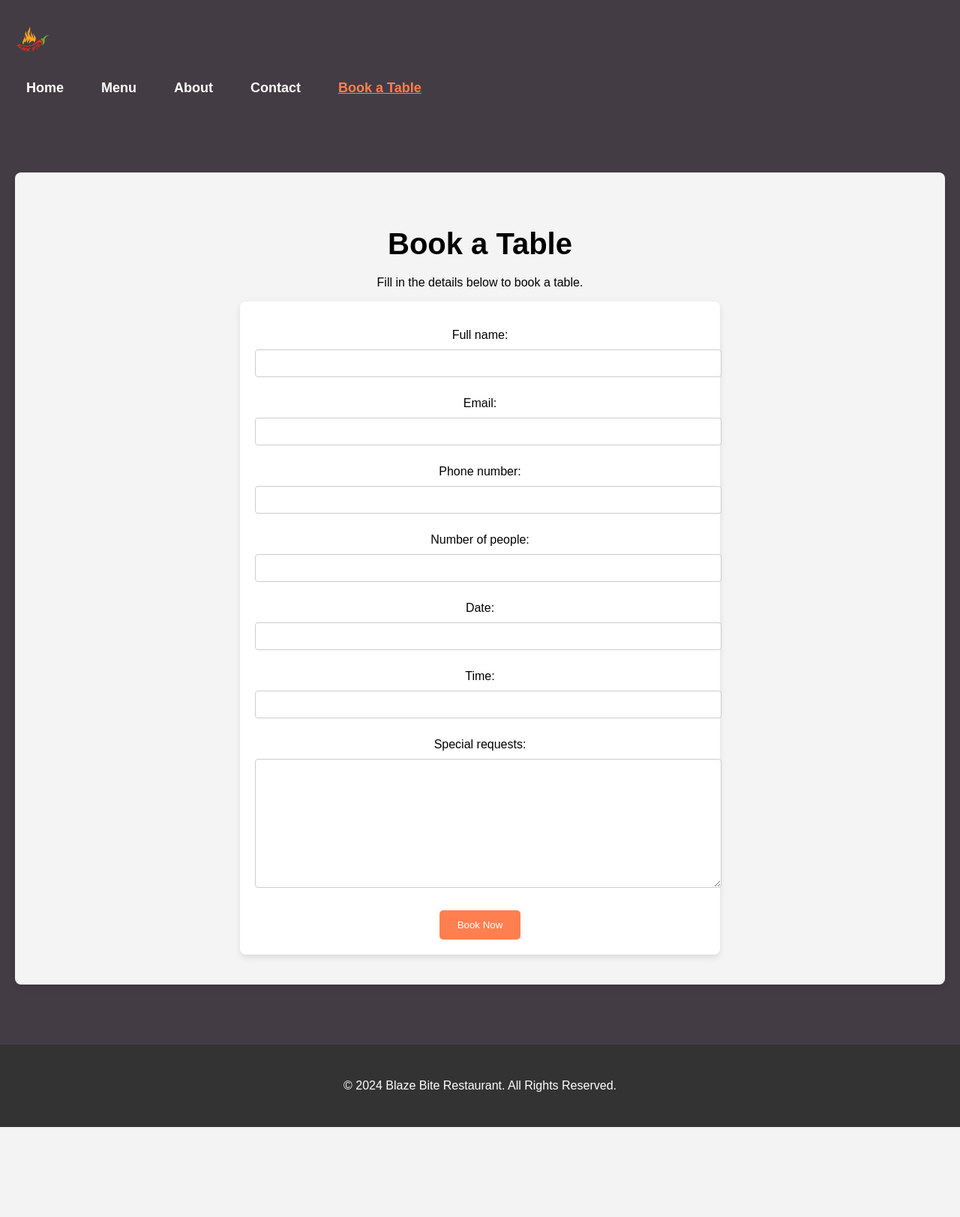
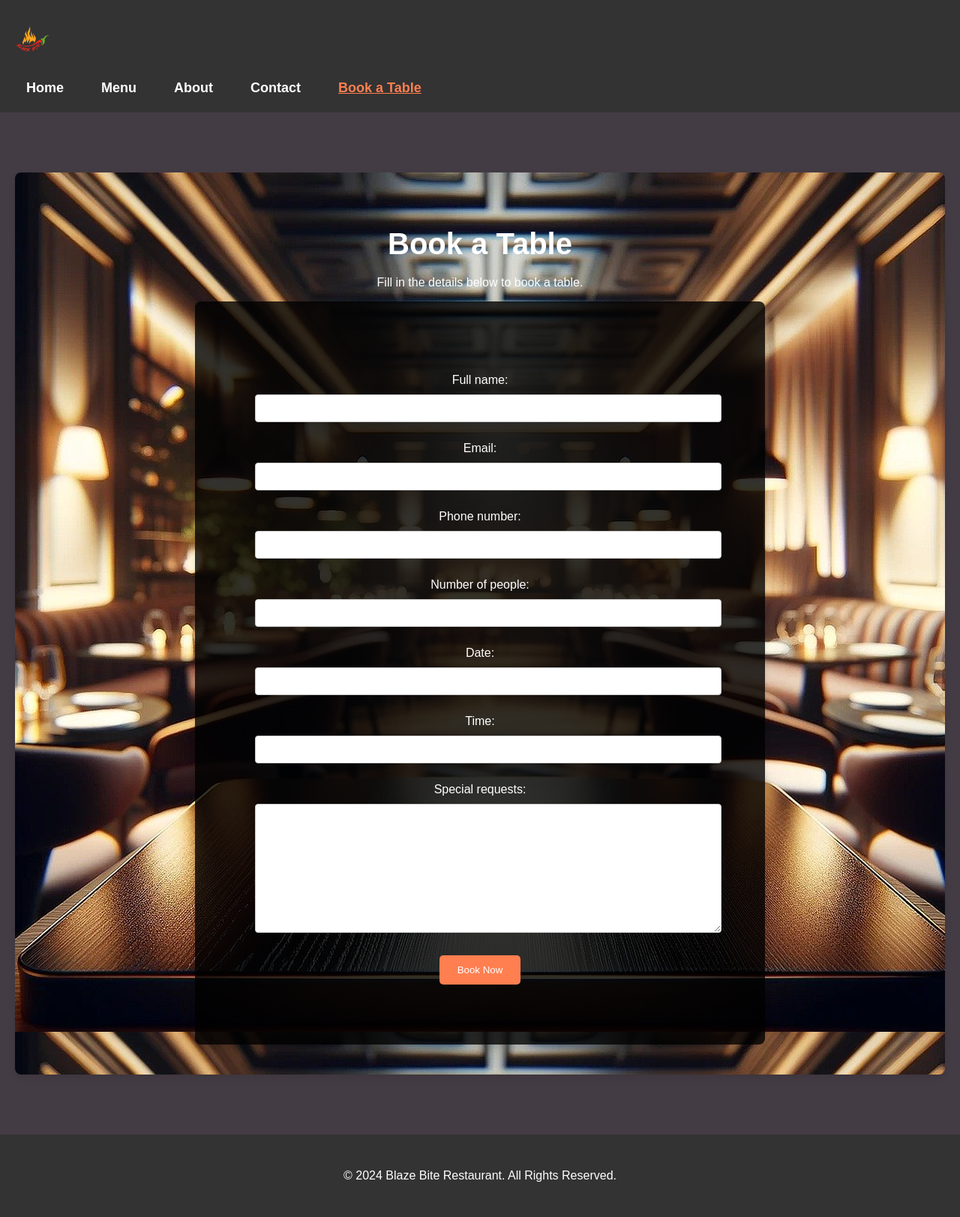
Before and after one commit to dmuresanu/blaze-bite-website, a Django app: page /booking/ in a window 1280 px wide. Shown: the whole page at 75% size. Before the commit the page ends 1503 px from the top, so only its background shows below. Run offline with Django 5.2, Linux system fonts and the light colour scheme.

Commit message:
Fix text color for booking section and preserve background image

```diff
--- a/static/css/style.css
+++ b/static/css/style.css
@@ -3,7 +3,7 @@ body {
     font-family: Arial, sans-serif;
     margin: 0;
     padding: 0;
-    background-color: #443c44;
+    background-color:  rgba(0, 0, 0, 0.8);
     overflow-x: hidden; /* Prevents horizontal scrolling */
 }
 
@@ -237,7 +237,7 @@ footer a:hover {
 /* Booking Section Styling */
 .booking-section {
     padding: 40px 20px;
-    background-color: #f4f4f4;
+    background-image: url("/static/images/booking-bg.jpg.jpg");
     text-align: center;
     border-radius: 8px;
     box-shadow: 0 4px 8px rgba(0, 0, 0, 0.1);
@@ -252,8 +252,8 @@ footer a:hover {
 .booking-form {
     max-width: 600px;
     margin: 0 auto;
-    background-color: #fff;
-    padding: 20px;
+    background-color:  rgba(0, 0, 0, 0.8);
+    padding: 80px;
     border-radius: 8px;
     box-shadow: 0 4px 8px rgba(0, 0, 0, 0.1);
 }
@@ -280,6 +280,11 @@ footer a:hover {
 
 .booking-form button:hover {
     background-color: #e76f3c;
+}
+
+.booking-section h1,
+.booking-section p {
+    color: white; /* Make the heading and paragraph text white */
 }
 
 /* Success Section Styling */
```
Also changed, not shown: static/images/booking-bg.jpg.jpg (added).
